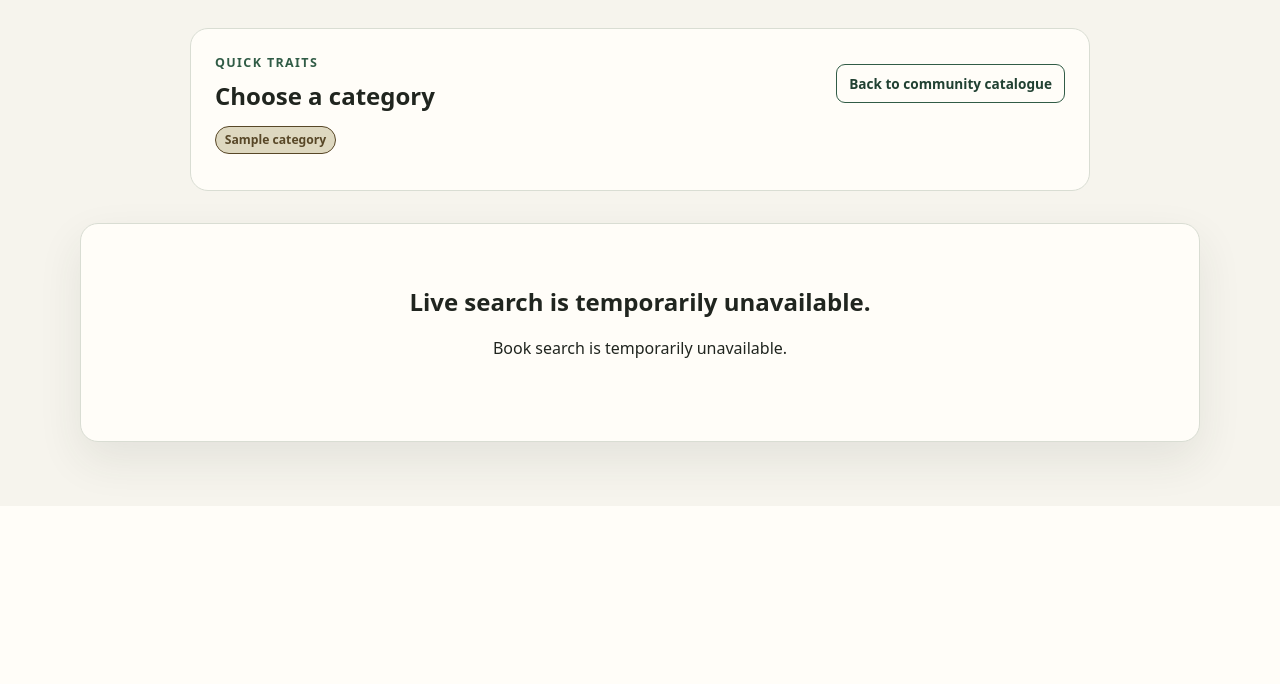
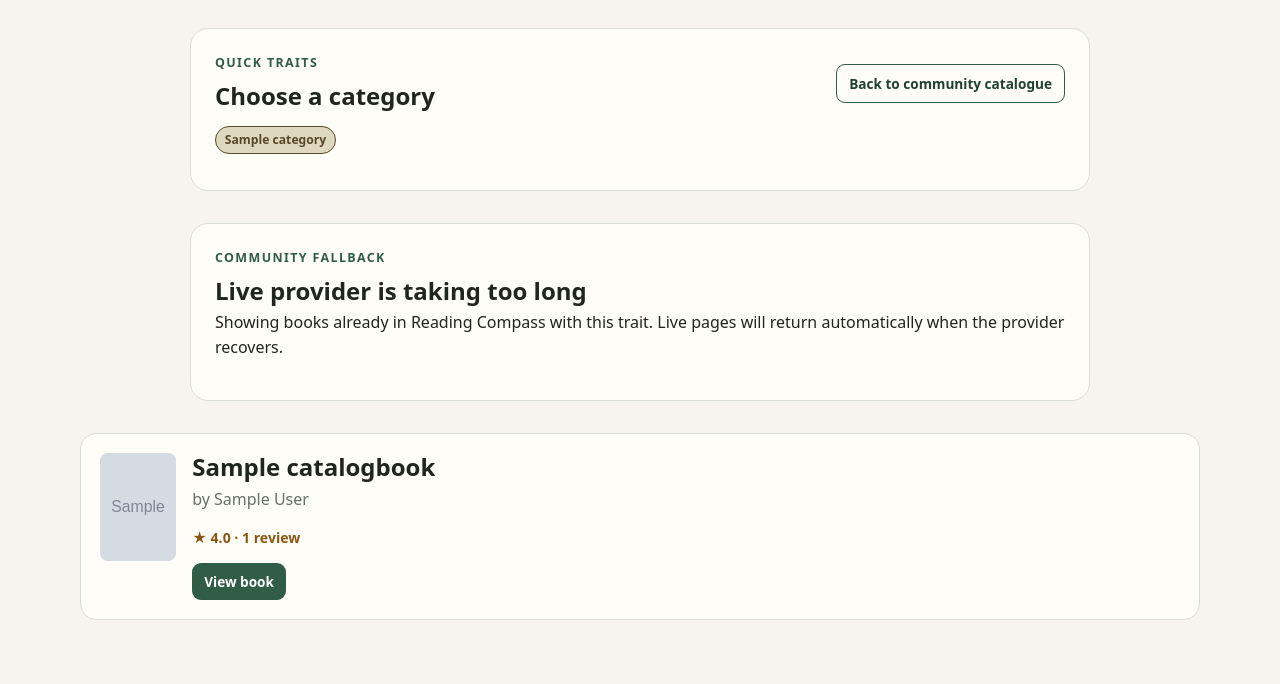
Before and after one commit to unvde/CP3407-Assessment, a Django app: a page that uses templates/books/catalog_list.html in a window 1280 px wide. Shown: the part 418-1102 px from the top of the page. Before the commit the page ends 908 px from the top, so only its background shows below. Run offline with Django 5.2, Linux system fonts and the light colour scheme; tables that the repository leaves empty hold one stand-in row (values such as "Sample post"); grey boxes marked "Sample" are stand-in pictures; data that the repository does not hold is empty.

Commit message:
Add graceful fallback for live trait searches

```diff
--- a/books/services.py
+++ b/books/services.py
@@ -206,7 +206,7 @@ def search_open_library_subject(subject, limit=10, page=1):
     )
     try:
         ssl_context = ssl.create_default_context(cafile=certifi.where())
-        with urlopen(request, timeout=12, context=ssl_context) as response:
+        with urlopen(request, timeout=6, context=ssl_context) as response:
             payload = json.load(response)
     except (HTTPError, URLError, TimeoutError, json.JSONDecodeError) as exc:
         logger.warning("Open Library subject search failed: %s", exc)
--- a/books/views.py
+++ b/books/views.py
@@ -464,6 +464,17 @@ class CatalogBookListView(ListView):
             except BookSearchError as exc:
                 context["api_search_error"] = str(exc)
                 context["api_results"] = []
+                context["api_fallback_books"] = (
+                    CatalogBook.objects.filter(
+                        categories__name__icontains=context["trait"]
+                    )
+                    .prefetch_related("categories")
+                    .annotate(
+                        average_rating=Avg("reviews__rating"),
+                        review_count=Count("reviews", distinct=True),
+                    )
+                    .distinct()[:10]
+                )
             context["api_has_next"] = len(context["api_results"]) == 10
         return context
 
--- a/templates/books/catalog_list.html
+++ b/templates/books/catalog_list.html
@@ -16,7 +16,8 @@
 {% if categories %}<section class="inline-panel"><div class="section-heading"><div><p class="eyebrow">Quick traits</p><h2>Choose a category</h2></div>{% if trait %}<a class="secondary-button button-small" href="{% url 'catalog-book-list' %}">Back to community catalogue</a>{% endif %}</div><div class="tag-list category-browser">{% for category in categories %}<a class="tag{% if active_category == category and trait %} is-selected{% endif %}" href="{% url 'catalog-book-list' %}?trait={{ category.name|urlencode }}">{{ category.name }}</a>{% endfor %}</div></section>{% endif %}
 
 {% if trait %}
-{% if api_search_error %}<section class="empty-state"><h2>Live search is temporarily unavailable.</h2><p>{{ api_search_error }}</p></section>
+{% if api_search_error and api_fallback_books %}<section class="inline-panel"><p class="eyebrow">Community fallback</p><h2>Live provider is taking too long</h2><p>Showing books already in Reading Compass with this trait. Live pages will return automatically when the provider recovers.</p></section><div class="catalog-grid">{% for book in api_fallback_books %}<article class="catalog-card"><div class="cover-shell">{% if book.cover_url %}<img src="{{ book.cover_url }}" alt="Cover of {{ book.title }}">{% else %}<span>No cover</span>{% endif %}</div><div><h2><a href="{{ book.get_absolute_url }}">{{ book.title }}</a></h2><p class="author">by {{ book.author }}</p>{% if book.review_count %}<p class="rating-line"><span aria-hidden="true">★</span> {{ book.average_rating|floatformat:1 }} · {{ book.review_count }} review{{ book.review_count|pluralize }}</p>{% endif %}<a class="primary-button button-small" href="{{ book.get_absolute_url }}">View book</a></div></article>{% endfor %}</div>
+{% elif api_search_error %}<section class="empty-state"><h2>Live search is temporarily unavailable.</h2><p>{{ api_search_error }}</p></section>
 {% elif api_results %}<div class="search-results">{% for result in api_results %}<article class="search-result"><div class="cover-shell">{% if result.cover_url %}<img src="{{ result.cover_url }}" alt="Cover of {{ result.title }}">{% else %}<span>No cover</span>{% endif %}</div><div class="result-body"><h2>{{ result.title }}</h2><p class="author">by {{ result.author }}</p><p class="book-facts">{% if result.published_year %}First published {{ result.published_year }}{% endif %}{% if result.isbn_13 %} · ISBN {{ result.isbn_13 }}{% endif %}</p><div class="tag-list">{% for category in result.categories|slice:":4" %}<span class="tag">{{ category }}</span>{% endfor %}</div></div>{% if user.is_authenticated %}<form method="post" action="{% url 'book-import' %}">{% csrf_token %}<input type="hidden" name="token" value="{{ result.import_token }}"><button class="primary-button" type="submit">Add to my books</button></form>{% else %}<a class="primary-button" href="{% url 'login' %}?next={{ request.get_full_path|urlencode }}">Log in to add</a>{% endif %}</article>{% endfor %}</div>
 <nav class="pagination-actions" aria-label="API result pages">{% if api_page > 1 %}<a class="secondary-button" href="?trait={{ trait|urlencode }}&amp;page={{ previous_api_page }}">Previous page</a>{% endif %}<span>Page {{ api_page }}</span>{% if api_has_next %}<a class="primary-button" href="?trait={{ trait|urlencode }}&amp;page={{ next_api_page }}">Next page</a>{% endif %}</nav>
 {% else %}<section class="empty-state"><h2>No books found for this trait.</h2><p>Try a broader genre or a shorter phrase.</p></section>{% endif %}
```
Also changed, not shown: books/test_discovery.py (+13 -0 lines).
